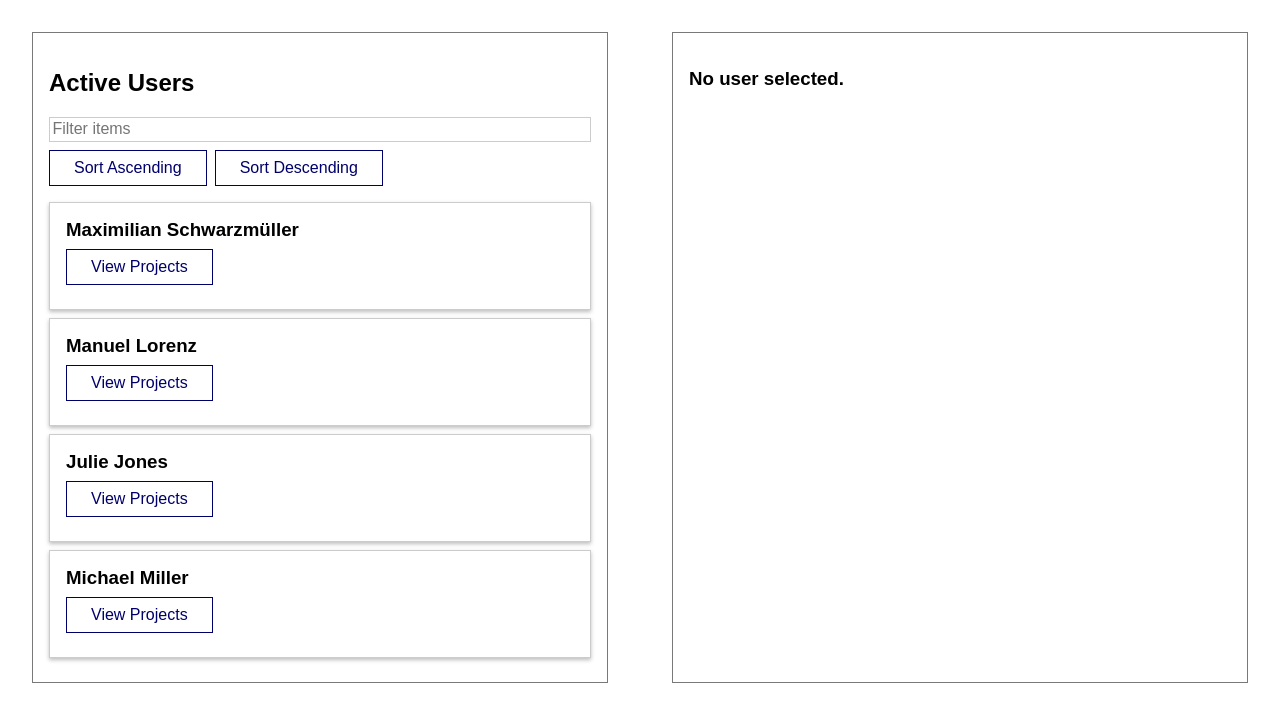
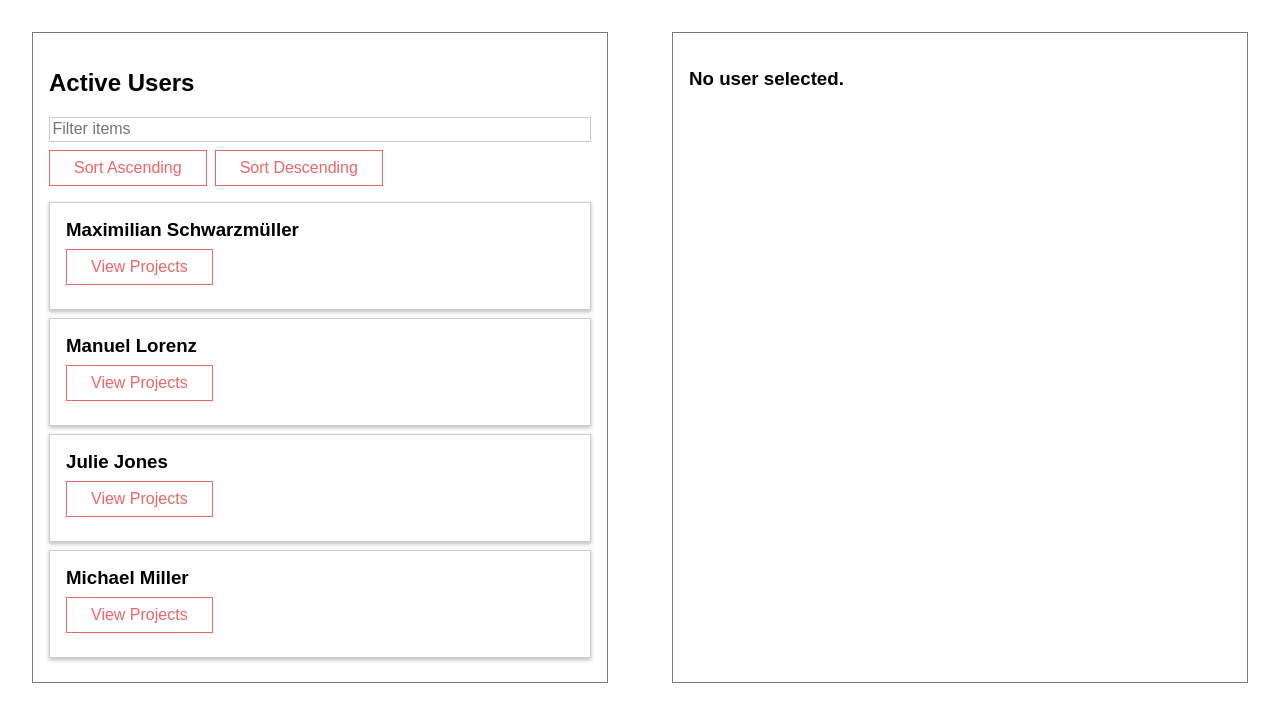
Before and after one commit to asmaaadel0/Composition-API-Vue-Project, a Vue app: page / in a window 1280 px wide. Shown: the top 722 px of the page. Built offline with nearby package versions, Linux system fonts and the light colour scheme; the HTML template or start-up script is replaced by a standard one.

Commit message:
update some styling

```diff
--- a/src/App.vue
+++ b/src/App.vue
@@ -65,9 +65,9 @@ main {
 
 button {
   font: inherit;
-  border: 1px solid #00006b;
+  border: 1px solid #ef6666;
   background-color: transparent;
-  color: #00006b;
+  color: #ef6666;
   padding: 0.5rem 1.5rem;
   cursor: pointer;
   margin: 0.5rem 0.5rem 0.5rem 0;
@@ -79,7 +79,7 @@ button:active {
 }
 
 button.selected {
-  background-color: #00006b;
+  background-color: #ef6666;
   color: white;
 }
 </style>
--- a/src/components/UI/BaseSearch.vue
+++ b/src/components/UI/BaseSearch.vue
@@ -27,7 +27,7 @@ input {
 
 input:focus {
   outline: none;
-  border-color: #00006b;
+  border-color: #ef6666;
   background-color: #eeeeff;
 }
 </style>
--- a/src/components/projects/ProjectItem.vue
+++ b/src/components/projects/ProjectItem.vue
@@ -12,7 +12,7 @@ export default {
 
 <style scoped>
 li {
-  background-color: #00006b;
+  background-color: #ef6666;
   color: white;
   padding: 0.5rem;
   margin: 1rem 0;
```
